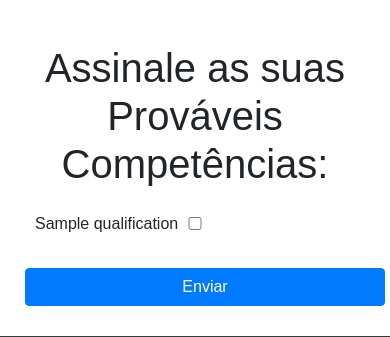
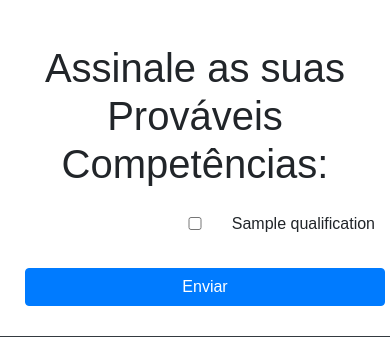
Before and after one commit to vitor-ozols/UNIVESP-DRP14-PJI240-SALA-003GRUPO-001, a Flask app: template templates/get_reccommedations.html in a window 390 px wide. Shown: the part 244-581 px from the top of the page. Run offline with Flask 3, Linux system fonts and the light colour scheme; the template is opened without the code that fills it: most values are stand-ins (such as "Sample title", 1, 10 or a date in 2020); some libraries are stand-ins or nearby versions.

Commit message:
Update style.css

```diff
--- a/static/style.css
+++ b/static/style.css
@@ -8,6 +8,22 @@ body {
 .responsive-image {
   max-width: 100%;
   height: auto;
+}
+
+@media (max-width: 576px) {
+  .form-check {
+    display: flex;
+    flex-direction: row-reverse;
+    margin-right: 0;
+  }
+
+  .form-check .form-check-label {
+    order: -1;
+  }
+
+  .form-check .form-check-input {
+    float: left;
+  }
 }
 
 
```
